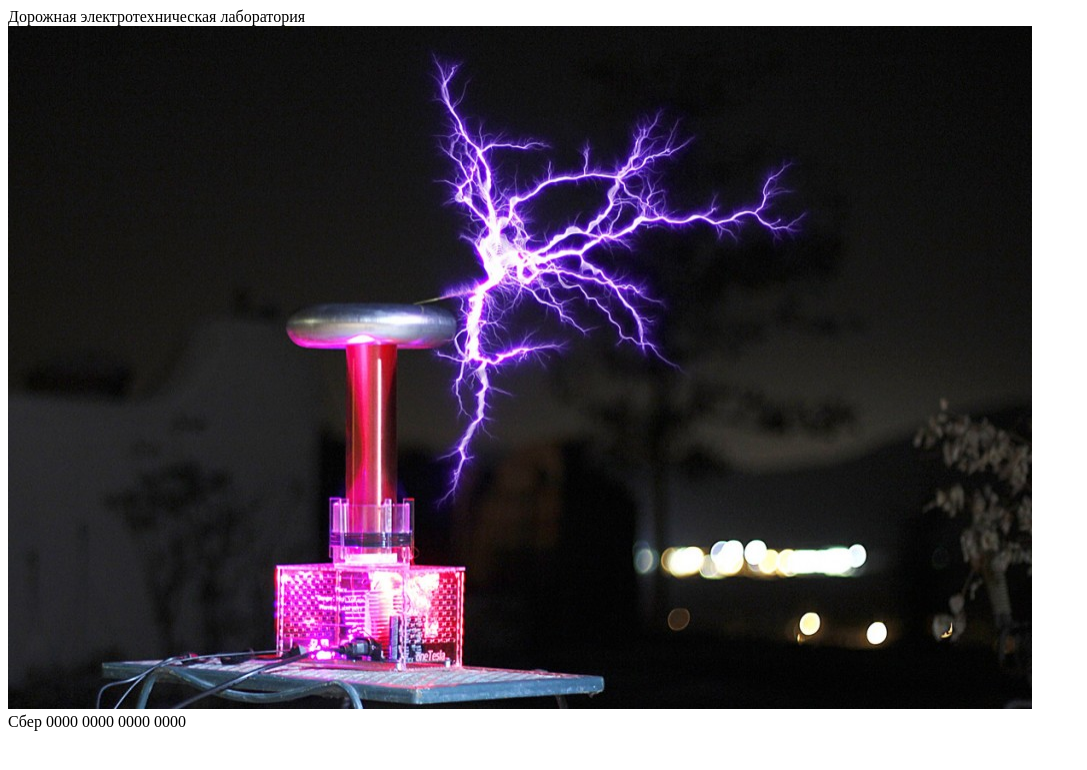
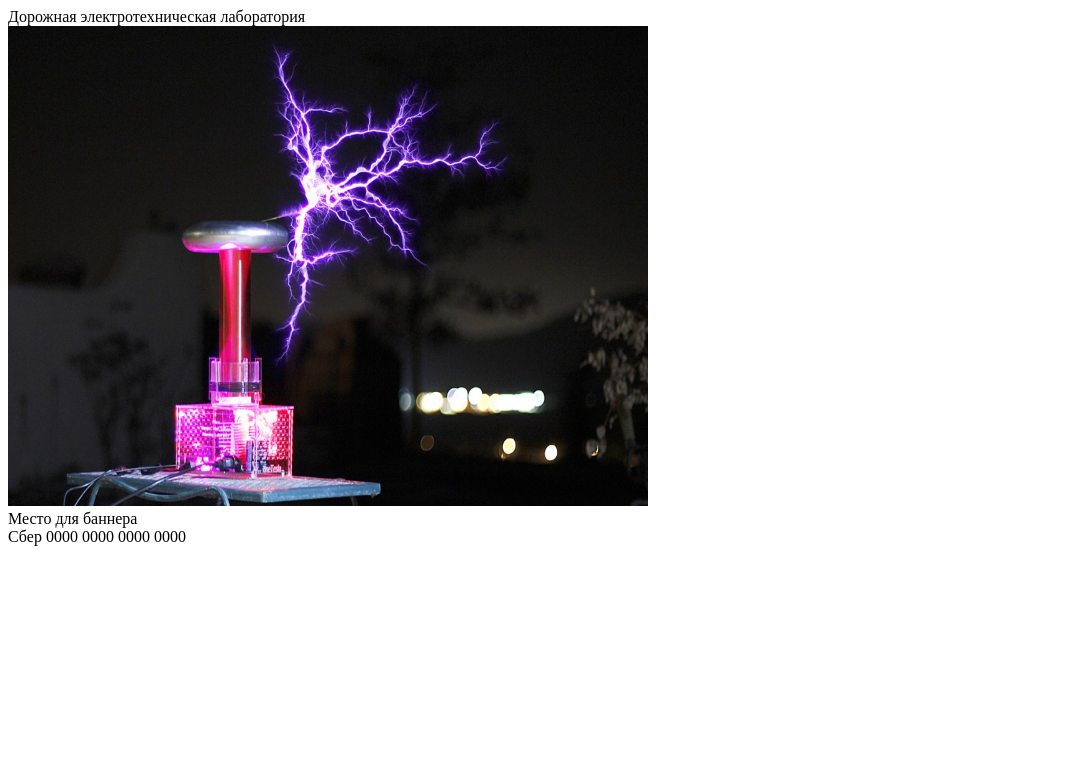
Before and after one commit to test-info/del, a plain HTML site: page index.html in a window 1280 px wide. Shown: the whole page, without its empty margins (0-1087 px from the left). Drawn offline with Linux system fonts and the light colour scheme.

Commit message:
Update index.html

```diff
--- a/index.html
+++ b/index.html
@@ -7,7 +7,8 @@
 </head>
 <body>
 	<div>Дорожная электротехническая лаборатория</div>
-	<img src="img/1.jpg" alt="Место для баннера" width="1024" height="683">
+	<img src="img/1.jpg" alt="катушка Тесла" width="640" height="480">
+	<div>Место для баннера</div>
 	<div>Сбер 0000 0000 0000 0000</div>
 </body>
 </html>
```
